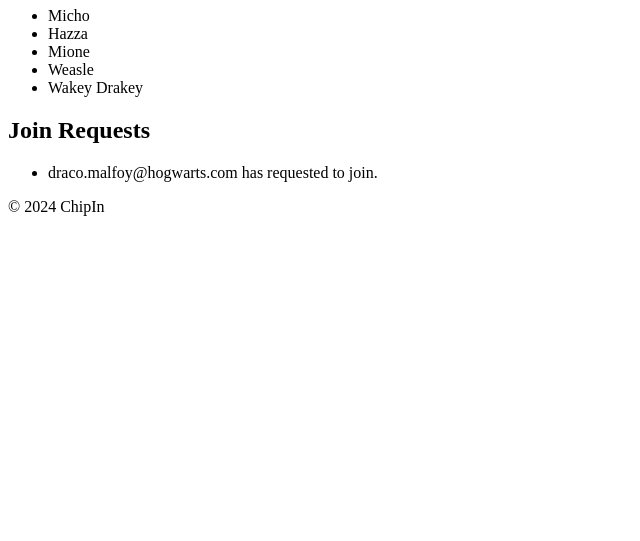
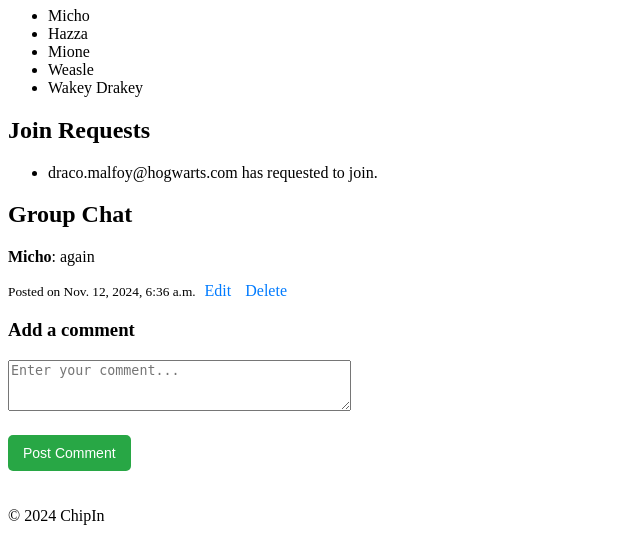
Before and after one commit to MichelAlkayed/ssa_project, a Django app: page /chipin/group/2/ in a window 1280 px wide. Shown: the part 326-867 px from the top of the page, without its empty margins (0-640 px from the left). Before the commit the page ends 542 px from the top, so only its background shows below. Run offline with Django 5.2, Linux system fonts and the light colour scheme; a user stored in the database is signed in; data comes from the database, SQL or seed files in the repository; both versions use the stored data as it was after the commit.

Commit message:
Add files via upload
Chat Creation
week 5

```diff
--- a/chipin/forms.py
+++ b/chipin/forms.py
@@ -1,5 +1,7 @@
 from django import forms
 from .models import Group
+from .models import Comment
+
 
 class GroupCreationForm(forms.ModelForm):
     class Meta:
@@ -17,3 +19,18 @@
             group.save()
             group.members.add(self.user)  # Add the admin to the members list
         return group
+
+class CommentForm(forms.ModelForm):
+    class Meta:
+        model = Comment
+        fields = ['content']
+        widgets = {
+            'content': forms.Textarea(attrs={'rows': 3, 'placeholder': 'Enter your comment...'})
+        }
+
+    # Clean the content to sanitise input
+    def clean_content(self):
+        content = self.cleaned_data.get('content')
+        if "<script>" in content.lower():  # Prevent XSS by checking for script tags
+            raise forms.ValidationError("Invalid content.")
+        return content
--- a/chipin/models.py
+++ b/chipin/models.py
@@ -10,6 +10,16 @@
     def __str__(self):
         return self.name
 
+class Comment(models.Model):
+    user = models.ForeignKey(User, on_delete=models.CASCADE)  # User who posted the comment
+    group = models.ForeignKey(Group, related_name='comments', on_delete=models.CASCADE)  # Group associated with the comment
+    content = models.TextField()  # The comment content
+    created_at = models.DateTimeField(auto_now_add=True)  # Timestamp when the comment was posted
+    updated_at = models.DateTimeField(auto_now=True)  # Timestamp for the latest update
+
+    def __str__(self):
+        return f"{self.user.username}: {self.content[:20]}..."  # Show only first 20 chars for preview
+
 class GroupJoinRequest(models.Model):
     user = models.ForeignKey(User, on_delete=models.CASCADE)
     group = models.ForeignKey(Group, on_delete=models.CASCADE, related_name='join_requests')
--- a/chipin/templates/chipin/group_detail.html
+++ b/chipin/templates/chipin/group_detail.html
@@ -34,4 +34,33 @@
             {% endfor %}
         </ul>
     {% endif %}
+    <h2>Group Chat</h2>
+
+    <!-- Display existing comments -->
+    <div class="comments-section">
+        {% for comment in comments %}
+            <div class="comment">
+                <p><strong>{{ comment.user.profile.nickname }}</strong>: {{ comment.content }}</p>
+                <small>Posted on {{ comment.created_at }}</small>
+                <!-- Allow the comment owner or admin to edit or delete -->
+                {% if comment.user == request.user or request.user == group.admin %}
+                    <a href="{% url 'chipin:edit_comment' group.id comment.id %}">Edit</a>
+                    <a href="{% url 'chipin:delete_comment' comment.id %}" onclick="return confirm('Are you sure?')">Delete</a>
+                {% endif %}
+            </div>
+        {% empty %}
+            <p>No comments yet. Be the first to comment!</p>
+        {% endfor %}
+    </div>
+
+    <!-- Comment form (used for both new comments and editing existing comments) -->
+    <h3>{% if comment_to_edit %}Edit Comment{% else %}Add a comment{% endif %}</h3>
+    <form method="POST">
+        {% csrf_token %}
+        <div class="form-group">
+            {{ form.content.errors }}
+            {{ form.content }}
+        </div>
+        <button type="submit">{% if comment_to_edit %}Save Comment{% else %}Post Comment{% endif %}</button>
+    </form>
 {% endblock %}
--- a/chipin/urls.py
+++ b/chipin/urls.py
@@ -5,10 +5,13 @@
    path('create_group/', views.create_group, name='create_group'),
    path('group/<int:group_id>/', views.group_detail, name='group_detail'),
    path('group/<int:group_id>/invite/', views.invite_users, name='invite_users'),
-   path('group/<int:group_id>/accept/', views.accept_invite, name='accept_invite'),
    path('group/<int:group_id>/delete/', views.delete_group, name='delete_group'),
+   path('accept-invite/<int:group_id>/', views.accept_invite, name='accept_invite'),
    path('delete-join-request/<int:request_id>/', views.delete_join_request, name='delete_join_request'),
    path('group/<int:group_id>/request-to-join/', views.request_to_join_group, name='request_to_join_group'),
    path('group/<int:group_id>/leave/', views.leave_group, name='leave_group'),
    path('group/<int:group_id>/request/<int:request_id>/vote/<str:vote>/', views.vote_on_join_request, name='vote_on_join_request'),
+   path('group/<int:group_id>/edit/<int:edit_comment_id>/', views.group_detail, name='edit_comment'),
+   path('comment/<int:comment_id>/edit/', views.edit_comment, name='edit_comment'),
+   path('comment/<int:comment_id>/delete/', views.delete_comment, name='delete_comment'),
 ]
--- a/chipin/views.py
+++ b/chipin/views.py
@@ -10,6 +10,8 @@
 from .models import Group
 import urllib.parse
 from .models import GroupJoinRequest
+from .models import Group, Comment
+from .forms import CommentForm
 
 @login_required
 def request_to_join_group(request, group_id):
@@ -50,20 +52,18 @@
 
 @login_required
 def home(request):
-    # Get all groups where the user has been invited but not accepted the invite
-    pending_invitations = Group.objects.filter(invited_users=request.user)
-
-    # Get all join requests submitted by the current user
-    user_join_requests = GroupJoinRequest.objects.filter(user=request.user)
-
-    # Get all groups where the user is NOT a member
-    available_groups = Group.objects.exclude(members=request.user)
-
-    return render(request, 'chipin/home.html', { # Pass data to the template
+    user = request.user
+    pending_invitations = user.pending_invitations.all() # Get pending group invitations for the current user
+    user_groups = user.group_memberships.all()  # Get groups the user is a member of
+    user_join_requests = GroupJoinRequest.objects.filter(user=user)  # Get join requests sent by the user
+    available_groups = Group.objects.exclude(members=user).exclude(join_requests__user=user) # Get groups the user is not a member of and the user has not requested to join
+    context = {
         'pending_invitations': pending_invitations,
+        'user_groups': user_groups,
         'user_join_requests': user_join_requests,
         'available_groups': available_groups
-    })
+    }
+    return render(request, 'chipin/home.html', context)
 
 @login_required
 def create_group(request):
@@ -78,9 +78,34 @@
     return render(request, 'chipin/create_group.html', {'form': form})
 
 @login_required
-def group_detail(request, group_id):
+def group_detail(request, group_id, edit_comment_id=None):
     group = get_object_or_404(Group, id=group_id)
-    return render(request, 'chipin/group_detail.html', {'group': group})
+    comments = group.comments.all().order_by('-created_at')  # Fetch all comments for the group
+    if edit_comment_id: # Fetch the comment to edit, if edit_comment_id is provided
+        comment_to_edit = get_object_or_404(Comment, id=edit_comment_id)
+        if comment_to_edit.user != request.user:
+            return redirect('chipin:group_detail', group_id=group.id)
+    else:
+        comment_to_edit = None
+    if request.method == 'POST':
+        if comment_to_edit: # Editing an existing comment
+            form = CommentForm(request.POST, instance=comment_to_edit)
+        else: # Adding a new comment
+            form = CommentForm(request.POST)
+        if form.is_valid():
+            comment = form.save(commit=False)
+            comment.user = request.user
+            comment.group = group
+            comment.save()
+            return redirect('chipin:group_detail', group_id=group.id)
+    else:
+        form = CommentForm(instance=comment_to_edit) if comment_to_edit else CommentForm()
+    return render(request, 'chipin/group_detail.html', {
+        'group': group,
+        'comments': comments,
+        'form': form,
+        'comment_to_edit': comment_to_edit,
+    })
 
 @login_required
 def delete_group(request, group_id):
@@ -151,3 +176,24 @@
         join_request.save()
         messages.success(request, f"{join_request.user.profile.nickname} has been approved to join the group!")
     return redirect('chipin:group_detail', group_id=group.id)
+
+@login_required
+def edit_comment(request, comment_id):
+    comment = get_object_or_404(Comment, id=comment_id)
+    if comment.user != request.user:  # Ensure only the comment author can edit
+        return redirect('chipin:group_detail', group_id=comment.group.id)
+    if request.method == 'POST':
+        form = CommentForm(request.POST, instance=comment)
+        if form.is_valid():
+            form.save()
+            return redirect('chipin:group_detail', group_id=comment.group.id)
+    else:
+        form = CommentForm(instance=comment)
+    return render(request, 'chipin/edit_comment.html', {'form': form, 'comment': comment})
+
+@login_required
+def delete_comment(request, comment_id):
+    comment = get_object_or_404(Comment, id=comment_id)
+    if comment.user == request.user or request.user == comment.group.admin:  # Allow author or group admin to delete
+        comment.delete()
+    return redirect('chipin:group_detail', group_id=comment.group.id)
```
Also changed, not shown: chipin/migrations/0004_comment.py (added), db.sqlite3.
